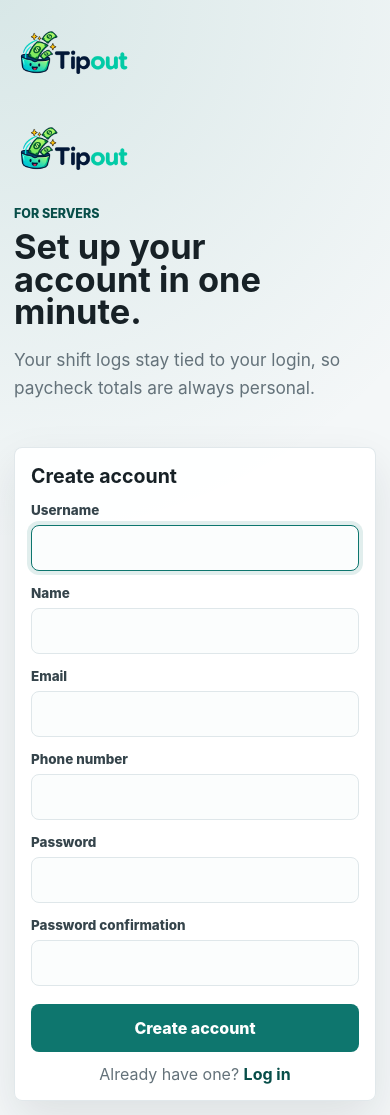
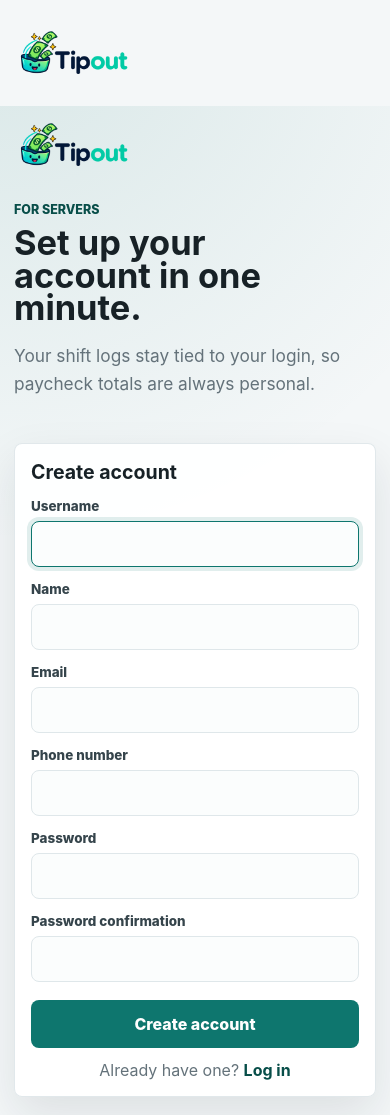
Before and after one commit to gabrielbressanelli/tipout, a Django app: page /signup/ in a window 390 px wide. Run offline with Django 5.2, Linux system fonts and the light colour scheme.

Commit message:
better native on iphone with topbar sittimg woth the safe area

```diff
--- a/tips/static/tips/styles.css
+++ b/tips/static/tips/styles.css
@@ -1098,14 +1098,35 @@ input:focus {
 }
 
 @media (max-width: 560px) {
+    html,
+    body {
+        height: 100%;
+        overflow: hidden;
+    }
+
     .app-shell {
-        padding: max(14px, env(safe-area-inset-top)) 14px max(14px, env(safe-area-inset-bottom));
+        display: grid;
+        grid-template-rows: auto minmax(0, 1fr);
+        height: 100dvh;
+        padding: 0;
+        width: 100%;
     }
 
     .topbar {
         align-items: center;
+        background: var(--bg);
         display: flex;
-        margin-bottom: 16px;
+        margin-bottom: 0;
+        padding: max(14px, env(safe-area-inset-top)) 14px 12px;
+        position: relative;
+        z-index: 20;
+    }
+
+    main {
+        min-height: 0;
+        overflow-y: auto;
+        padding: 0 14px max(18px, env(safe-area-inset-bottom));
+        -webkit-overflow-scrolling: touch;
     }
 
     .brand {
```
